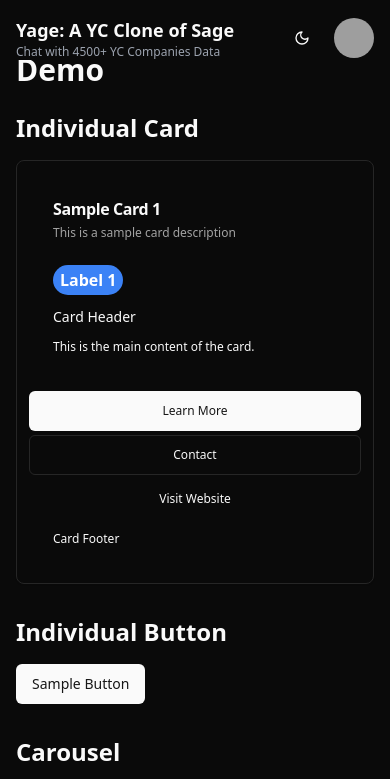
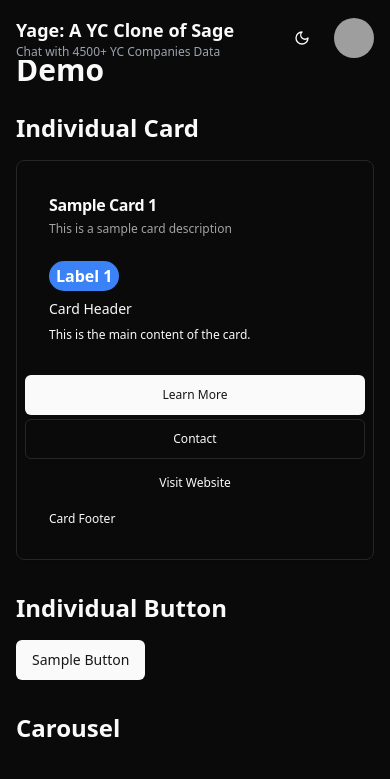
Before and after one commit to michaelmagan/yc-sage-demo, a Next.js app: page /components in a window 390 px wide. Shown: the top 779 px of the page. Built offline with nearby package versions, Linux system fonts and the light colour scheme; grey boxes are pictures that could not be loaded.

Commit message:
ui improvements

```diff
--- a/src/components/Powered-By.tsx
+++ b/src/components/Powered-By.tsx
@@ -1,28 +1,19 @@
-import { Zap } from "lucide-react";
-import React from "react";
+import React from "react"
+import { Zap } from "lucide-react"
 
 export const PoweredBy = () => {
   return (
-    <div className="text-sm text-center my-2 text-zinc-500">
-      <Zap className="w-4 h-4 inline-block mr-1" />
+    <div className="my-2 text-center text-sm text-zinc-500">
+      <Zap className="mr-1 inline-block h-4 w-4" />
       Powered by{" "}
       <a
         href="https://github.com/michaelmagan/hydraai"
         target="_blank"
         rel="noopener noreferrer"
-        className="pointer-events-auto font-bold py-1 border-b text-black dark:text-white border-zinc-200 dark:border-zinc-800 hover:border-b-2 hover:border-black dark:hover:border-black"
+        className="pointer-events-auto border-b border-zinc-200 py-1 font-bold text-black hover:border-b-2 hover:border-black dark:border-zinc-800 dark:text-white dark:hover:border-black"
       >
         hydra-ai
-      </a>{" "}
-      and{" "}
-      <a
-        href="https://mainframe.so"
-        target="_blank"
-        rel="noopener noreferrer"
-        className="pointer-events-auto font-bold py-1 border-b text-black dark:text-white border-zinc-200 dark:border-zinc-800 hover:border-b-2 hover:border-black dark:hover:border-black"
-      >
-        Mainframe
       </a>
     </div>
-  );
-};
+  )
+}
--- a/src/components/hydra/card.tsx
+++ b/src/components/hydra/card.tsx
@@ -26,7 +26,7 @@ export const HydraCard: React.FC<HydraCardProps> = ({
   className,
 }) => {
   return (
-    <Card className={`${className} p-3 sm:p-6`}>
+    <Card className={`${className} p-2 sm:p-6`}>
       <CardHeader className="space-y-1 sm:space-y-3">
         {title && (
           <CardTitle className="text-base sm:text-xl">{title}</CardTitle>
@@ -37,7 +37,7 @@ export const HydraCard: React.FC<HydraCardProps> = ({
           </CardDescription>
         )}
       </CardHeader>
-      <CardContent className="space-y-3 sm:space-y-4">
+      <CardContent className="space-y-2 sm:space-y-4">
         {badges && badges.length > 0 && (
           <div className="flex flex-wrap gap-1 sm:gap-2">
             {badges.map((badge, index) => (
@@ -57,7 +57,7 @@ export const HydraCard: React.FC<HydraCardProps> = ({
         <div className="text-xs sm:text-base">{content}</div>
       </CardContent>
       {buttons && buttons.length > 0 && (
-        <div className="mt-3 flex flex-col justify-end gap-1 sm:mt-4 sm:flex-row sm:gap-2">
+        <div className="mt-2 flex flex-col justify-end gap-1 sm:mt-4 sm:flex-row sm:gap-2">
           {buttons.map((button, index) => (
             <HydraButton
               key={index}
@@ -68,7 +68,7 @@ export const HydraCard: React.FC<HydraCardProps> = ({
         </div>
       )}
       {footer && (
-        <CardFooter className="mt-3 text-xs sm:mt-4 sm:text-base">
+        <CardFooter className="mt-2 text-xs sm:mt-4 sm:text-base">
           {footer}
         </CardFooter>
       )}
```
